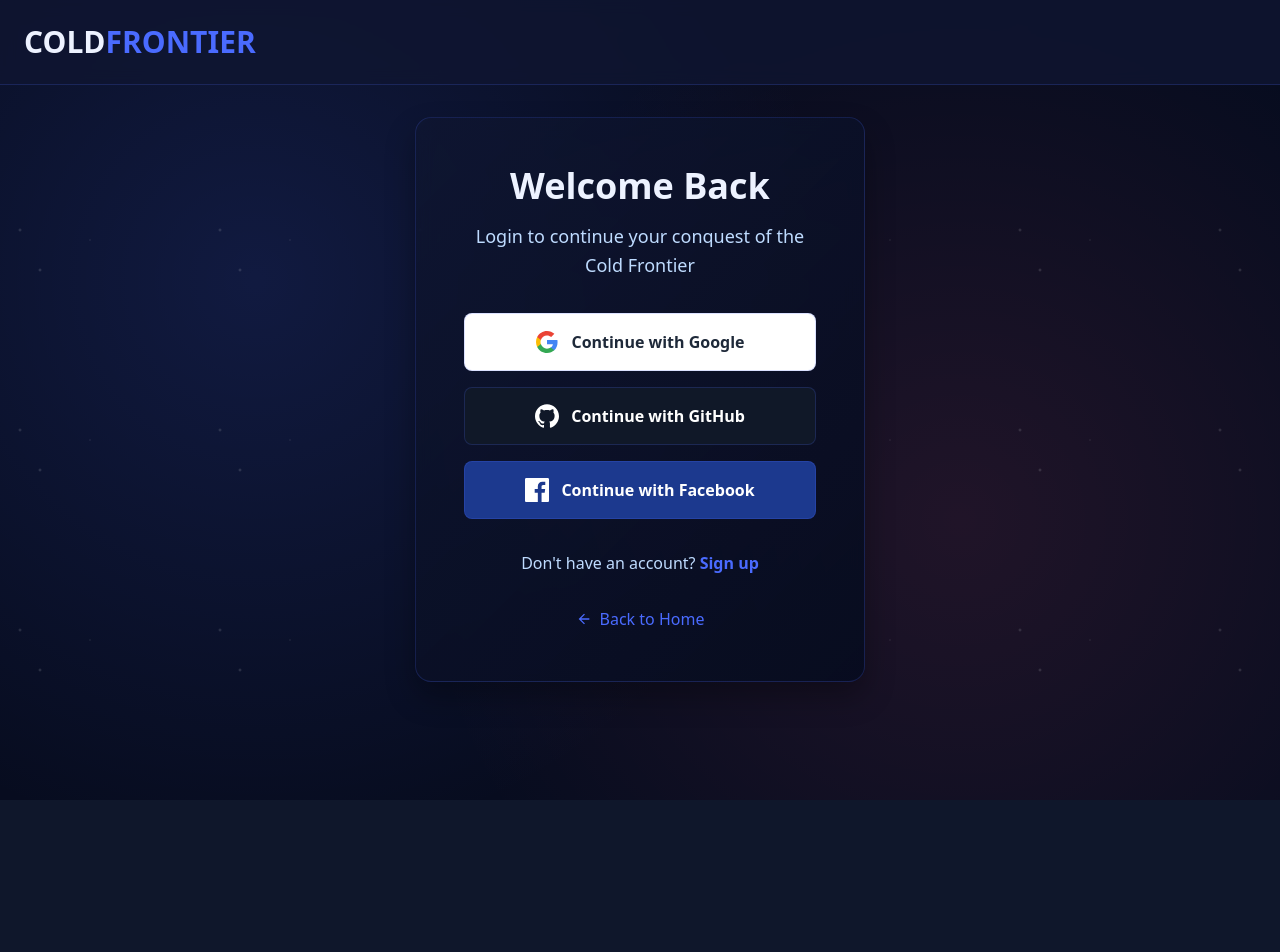
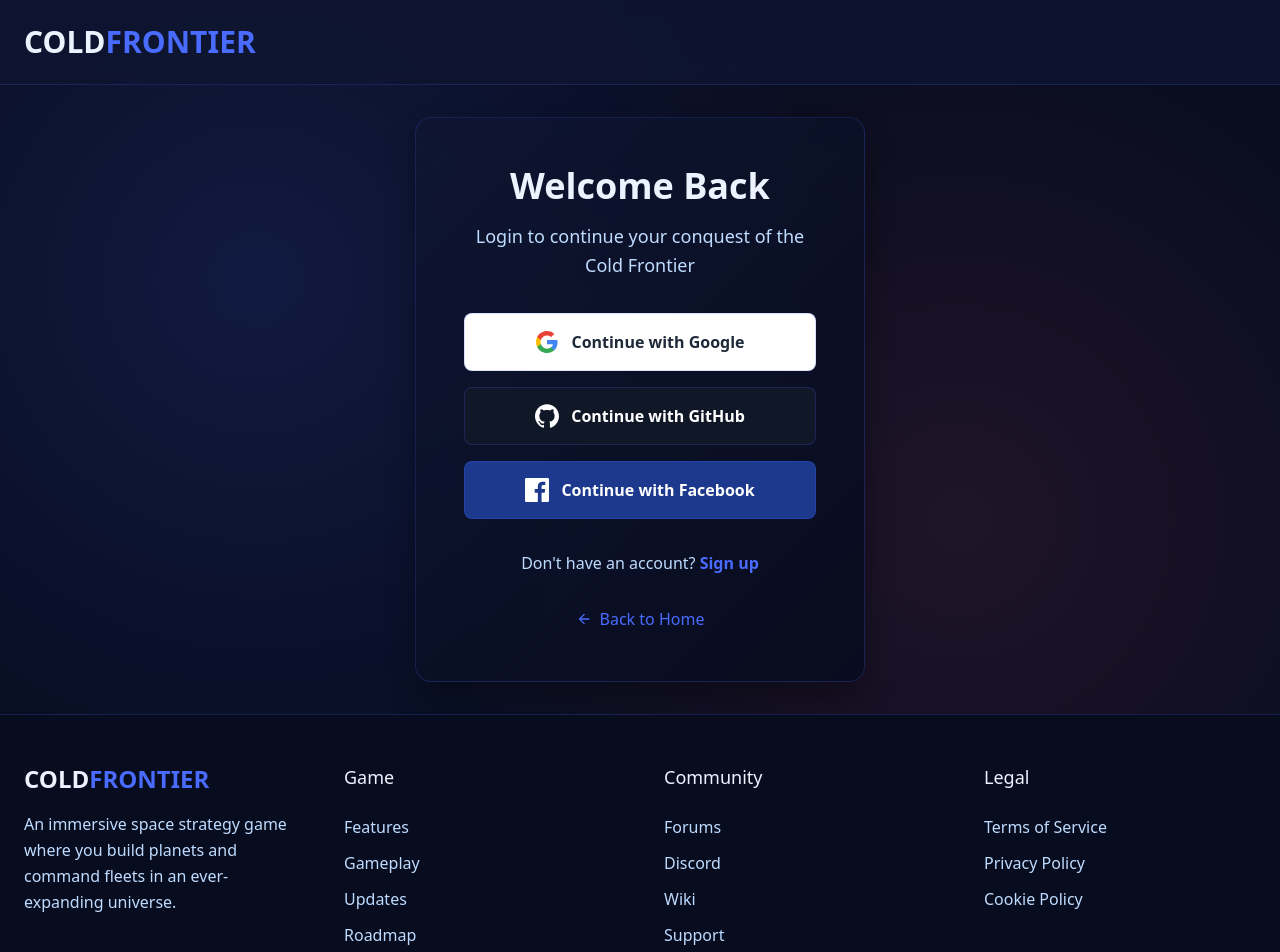
Before and after one commit to bwoester/cold-frontier, a Vue app in the folder frontend/: page /login in a window 1280 px wide. Shown: the top 952 px of the page. Before the commit the page ends 800 px from the top, so only its background shows below. Built offline with nearby package versions, Linux system fonts and the light colour scheme.

Commit message:
Add reusable footer component and implement across layout
Introduced a new `AppFooter` component for consistent footer content across the app. Centralized footer links into `AppLayout.vue` and removed inline footer code from `HomePage.vue`. This improves maintainability and promotes DRY principles.

```diff
--- /dev/null
+++ b/frontend/src/components/AppFooter.vue
@@ -0,0 +1,47 @@
+<script setup lang="ts">
+// Define props for footer links
+defineProps({
+  footerLinks: {
+    type: Array,
+    default: () => []
+  }
+});
+</script>
+
+<template>
+  <footer class="relative z-10 bg-darker px-6 py-12 border-t-1 border-primary/20">
+    <div class="grid grid-cols-1 md:grid-cols-2 lg:grid-cols-4 gap-12 max-w-7xl mx-auto">
+      <div>
+        <a href="#" class="text-2xl font-bold text-light inline-block mb-4">COLD<span
+          class="text-primary">FRONTIER</span></a>
+        <p class="text-blue-200 leading-relaxed mb-6">
+          An immersive space strategy game where you build planets and command fleets in an
+          ever-expanding universe.
+        </p>
+      </div>
+      <div v-for="(linkGroup, groupIndex) in footerLinks" :key="groupIndex">
+        <h4 class="text-light mb-6 text-lg">{{ linkGroup.title }}</h4>
+        <ul class="list-none">
+          <li v-for="(link, linkIndex) in linkGroup.links" :key="linkIndex" class="mb-3">
+            <!--
+            TODO  Those trigger re-loads.
+                  Use RouterLinks for internal links, <a href="..."> for external links
+            -->
+            <a
+              :href="link.href"
+              class="text-blue-200 no-underline transition-colors duration-300 hover:text-primary"
+            >
+              {{ link.text }}
+            </a>
+          </li>
+        </ul>
+      </div>
+    </div>
+    <div class="text-center pt-12 text-blue-200 text-sm">
+      <p>&copy; 2023 Cold Frontier. All rights reserved.</p>
+    </div>
+  </footer>
+</template>
+
+<style scoped>
+</style>
--- a/frontend/src/components/AppLayout.vue
+++ b/frontend/src/components/AppLayout.vue
@@ -1,6 +1,37 @@
 <script setup lang="ts">
 // Main layout component that wraps page content with common elements
 import StarsBackground from './StarsBackground.vue';
+import AppFooter from "@/components/AppFooter.vue";
+
+const footerLinks = [
+  {
+    title: 'Game',
+    links: [
+      {text: 'Features', href: '/#features'},
+      {text: 'Gameplay', href: '/#gameplay'},
+      {text: 'Updates', href: '/updates'},
+      {text: 'Roadmap', href: '/roadmap'}
+    ]
+  },
+  {
+    title: 'Community',
+    links: [
+      {text: 'Forums', href: '/forums'},
+      {text: 'Discord', href: '/discord'},
+      {text: 'Wiki', href: '/wiki'},
+      {text: 'Support', href: '/support'}
+    ]
+  },
+  {
+    title: 'Legal',
+    links: [
+      {text: 'Terms of Service', href: '/terms'},
+      {text: 'Privacy Policy', href: '/privacy'},
+      {text: 'Cookie Policy', href: '/cookies'}
+    ]
+  }
+];
+
 </script>
 
 <template>
@@ -13,6 +44,9 @@ import StarsBackground from './StarsBackground.vue';
     <!-- Page content -->
     <slot></slot>
 
+    <!-- Footer -->
+    <AppFooter :footerLinks="footerLinks" />
+
   </div>
 </template>
 
--- a/frontend/src/components/AppNavigation.vue
+++ b/frontend/src/components/AppNavigation.vue
@@ -23,7 +23,7 @@ const navLinks = props.navLinks || [
   <nav class="sticky top-0 z-100
       flex justify-between items-center p-6 max-w-full mx-auto
       bg-dark/80 backdrop-blur-sm border-b-1 border-primary/20">
-    <a href="/" class="text-3xl font-bold text-light">COLD<span class="text-primary">FRONTIER</span></a>
+    <RouterLink to="/" class="text-3xl font-bold text-light">COLD<span class="text-primary">FRONTIER</span></RouterLink>
 
     <!-- Navigation links (shown on home page) -->
     <ul v-if="showFullNav" class="hidden md:flex gap-8 list-none">
--- a/frontend/src/views/HomePage.vue
+++ b/frontend/src/views/HomePage.vue
@@ -76,34 +76,6 @@ const gameplayItems = [
   }
 ];
 
-const footerLinks = [
-  {
-    title: 'Game',
-    links: [
-      {text: 'Features', href: '#features'},
-      {text: 'Gameplay', href: '#gameplay'},
-      {text: 'Updates', href: '/updates'},
-      {text: 'Roadmap', href: '/roadmap'}
-    ]
-  },
-  {
-    title: 'Community',
-    links: [
-      {text: 'Forums', href: '/forums'},
-      {text: 'Discord', href: '/discord'},
-      {text: 'Wiki', href: '/wiki'},
-      {text: 'Support', href: '/support'}
-    ]
-  },
-  {
-    title: 'Legal',
-    links: [
-      {text: 'Terms of Service', href: '/terms'},
-      {text: 'Privacy Policy', href: '/privacy'},
-      {text: 'Cookie Policy', href: '/cookies'}
-    ]
-  }
-];
 </script>
 
 <template>
@@ -215,35 +187,6 @@ const footerLinks = [
         </div>
       </section>
 
-      <!-- Footer -->
-      <footer class="relative z-10 bg-darker px-6 py-12 border-t-1 border-primary/20">
-        <div class="grid grid-cols-1 md:grid-cols-2 lg:grid-cols-4 gap-12 max-w-7xl mx-auto">
-          <div>
-            <a href="#" class="text-2xl font-bold text-light inline-block mb-4">COLD<span
-              class="text-primary">FRONTIER</span></a>
-            <p class="text-blue-200 leading-relaxed mb-6">
-              An immersive space strategy game where you build planets and command fleets in an
-              ever-expanding universe.
-            </p>
-          </div>
-          <div v-for="(linkGroup, groupIndex) in footerLinks" :key="groupIndex">
-            <h4 class="text-light mb-6 text-lg">{{ linkGroup.title }}</h4>
-            <ul class="list-none">
-              <li v-for="(link, linkIndex) in linkGroup.links" :key="linkIndex" class="mb-3">
-                <a
-                  :href="link.href"
-                  class="text-blue-200 no-underline transition-colors duration-300 hover:text-primary"
-                >
-                  {{ link.text }}
-                </a>
-              </li>
-            </ul>
-          </div>
-        </div>
-        <div class="text-center pt-12 text-blue-200 text-sm">
-          <p>&copy; 2023 Cold Frontier. All rights reserved.</p>
-        </div>
-      </footer>
     </div>
   </AppLayout>
 </template>
```
